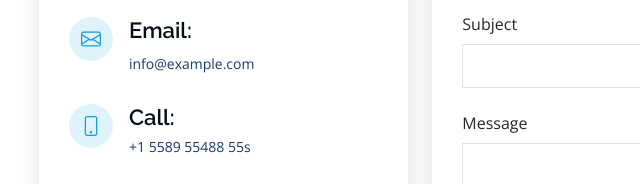
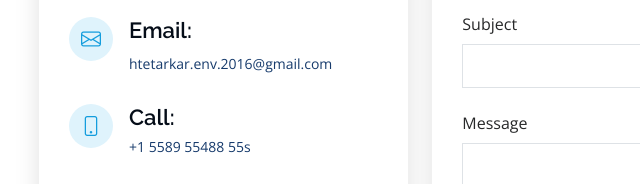
Before and after one commit to htet-coder/portfolio, a plain HTML site: page index.html in a window 1280 px wide. Shown: the part 6501-6685 px from the top of the page, 291-931 px from the left. Drawn offline with nearby package versions, Linux system fonts and the light colour scheme; grey boxes are pictures that could not be loaded.

Commit message:
Update index.html

```diff
--- a/index.html
+++ b/index.html
@@ -577,7 +577,7 @@
               <div class="email">
                 <i class="bi bi-envelope"></i>
                 <h4>Email:</h4>
-                <p>info@example.com</p>
+                <p>htetarkar.env.2016@gmail.com</p>
               </div>
 
               <div class="phone">
```
